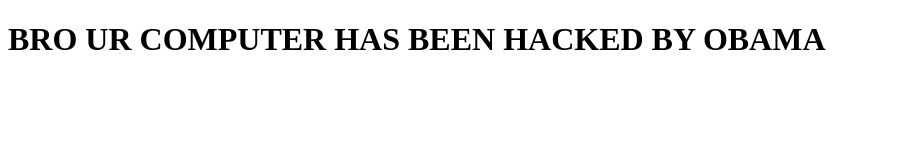
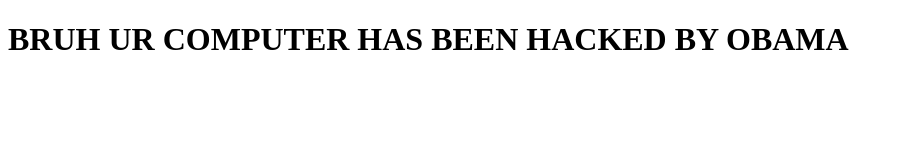
Before and after one commit to Polisen112/wilmeri, a plain HTML site: page hello.html in a window 1280 px wide. Shown: the whole page, without its empty margins (0-904 px from the left). Drawn offline with Linux system fonts and the light colour scheme.

Commit message:
Update hello.html

```diff
--- a/hello.html
+++ b/hello.html
@@ -3,7 +3,7 @@
 <head>
 </head>
 <body>
-<h1>BRO UR COMPUTER HAS BEEN HACKED BY OBAMA</h1>
+<h1>BRUH UR COMPUTER HAS BEEN HACKED BY OBAMA</h1>
 <script>
 var i;
 function alk() {
```
